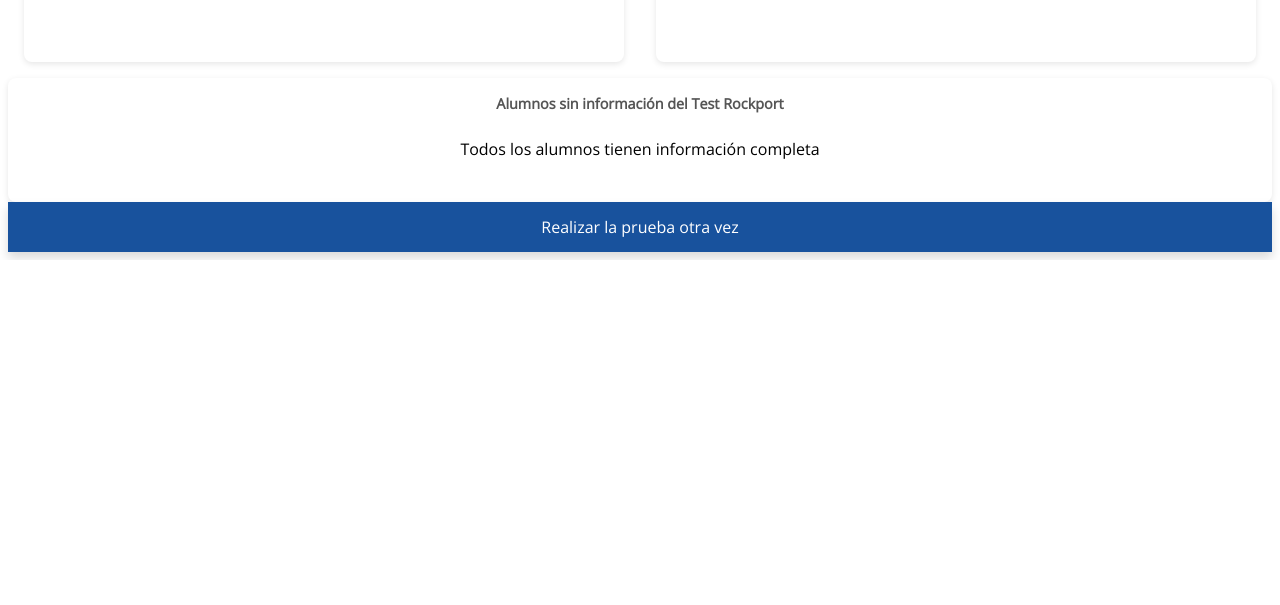
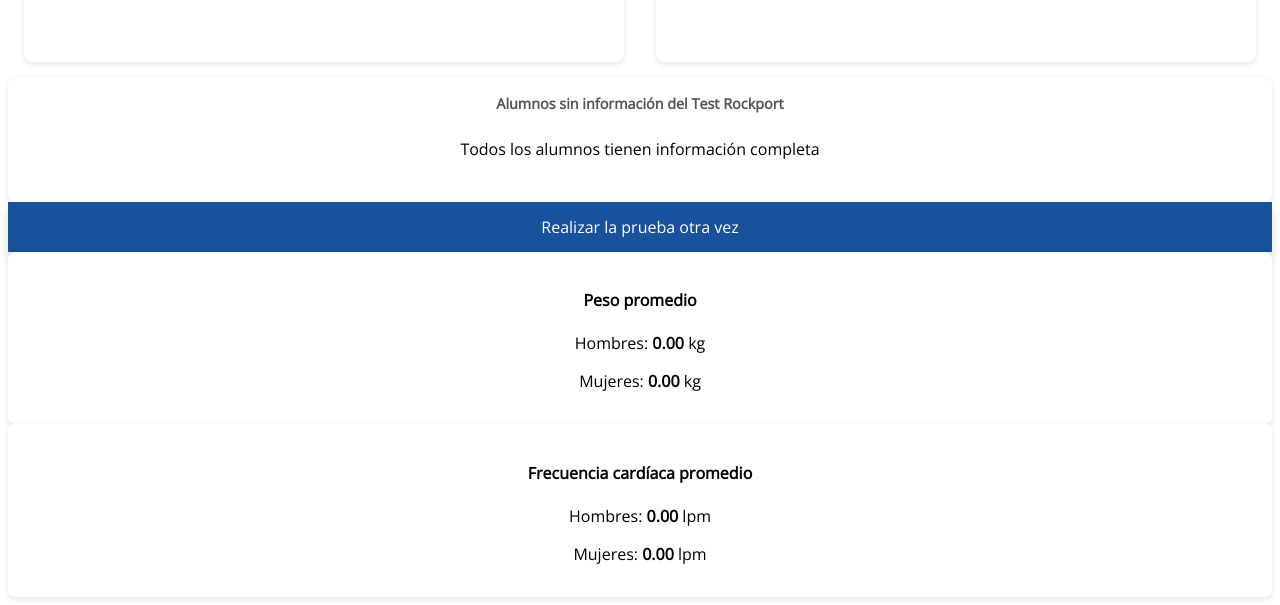
Before and after one commit to Champico/test-rocksport, a website: page estadisticas/index.html in a window 1280 px wide. Shown: the part 1365-1970 px from the top of the page. Before the commit the page ends 1625 px from the top, so only its background shows below. Drawn offline with nearby package versions, Linux system fonts and the light colour scheme; no server answers.

Commit message:
feat: add promedio

```diff
--- a/estadisticas/app.js
+++ b/estadisticas/app.js
@@ -112,6 +112,23 @@ async function init() {
 
 
 
+    // Promedios de peso
+    document.getElementById('pesoHombres').textContent =
+        promedio(hombres, 'peso');
+
+    document.getElementById('pesoMujeres').textContent =
+        promedio(mujeres, 'peso');
+
+    // Promedios de frecuencia cardíaca
+    document.getElementById('fcHombres').textContent =
+        promedio(hombres, 'frecuenciaCardiaca');
+
+    document.getElementById('fcMujeres').textContent =
+        promedio(mujeres, 'frecuenciaCardiaca');
+
+
+
+
 
     const listaSinTest = document.getElementById('listaSinTest');
 
--- a/estadisticas/index.html
+++ b/estadisticas/index.html
@@ -129,6 +129,22 @@
     <a class="add-btn" href="/index.html">Realizar la prueba otra vez</a>
 
 
+    <div class="cards-promedios">
+
+        <div class="card">
+            <h4>Peso promedio</h4>
+            <p>Hombres: <strong id="pesoHombres"></strong> kg</p>
+            <p>Mujeres: <strong id="pesoMujeres"></strong> kg</p>
+        </div>
+
+        <div class="card">
+            <h4>Frecuencia cardíaca promedio</h4>
+            <p>Hombres: <strong id="fcHombres"></strong> lpm</p>
+            <p>Mujeres: <strong id="fcMujeres"></strong> lpm</p>
+        </div>
+
+    </div>
+
     <script src="app.js"></script>
 </body>
 
```
